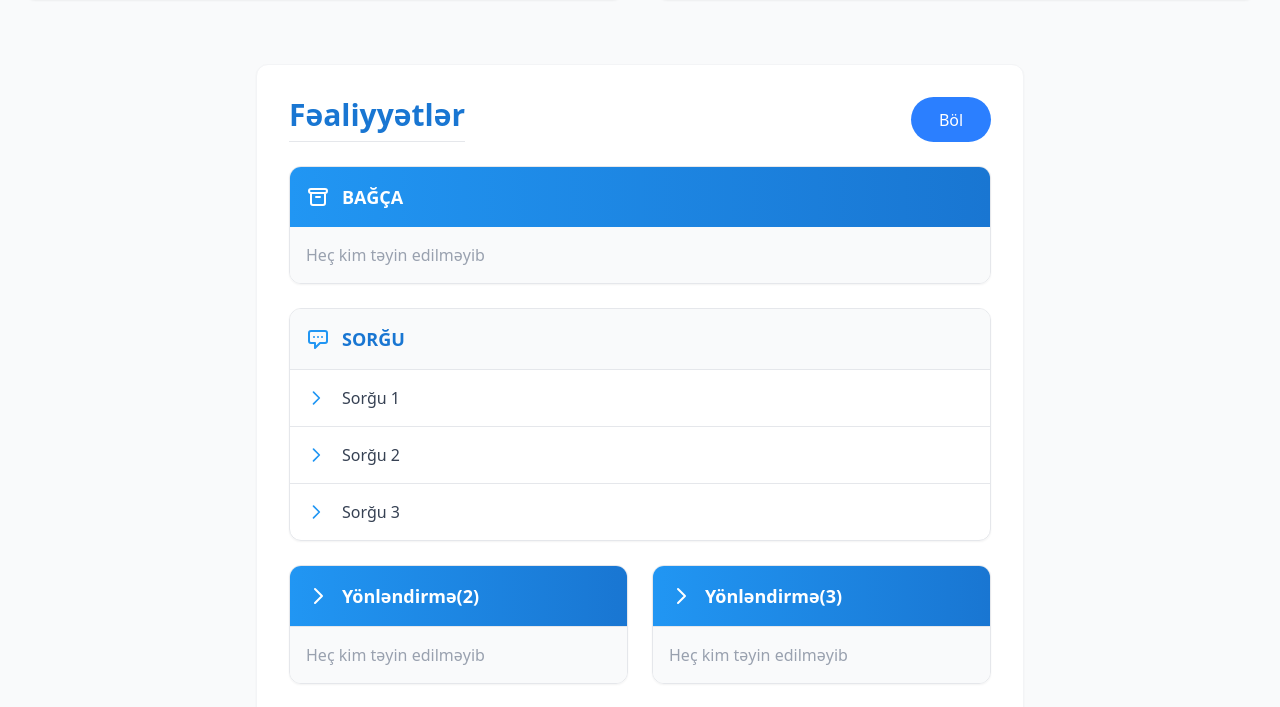
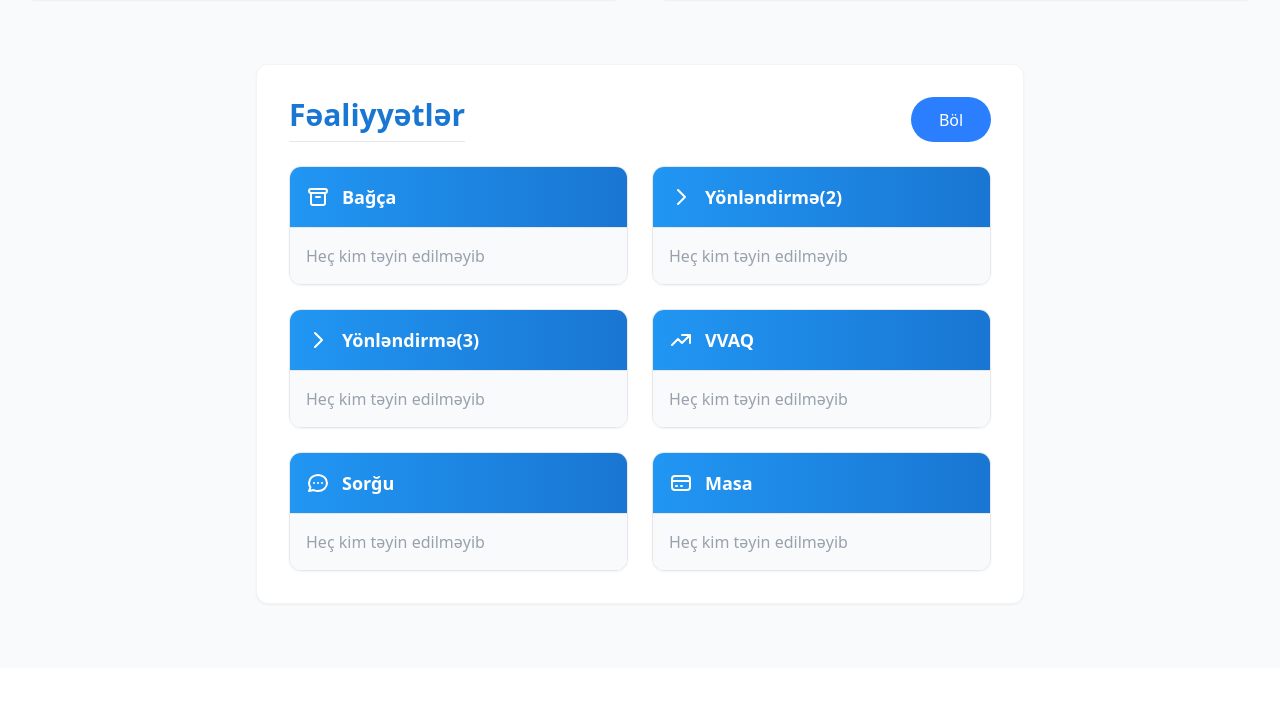
Before and after one commit to NRvBOSS/ASAN-Bolgu, a Vue app: page / in a window 1280 px wide. Shown: the part 596-1303 px from the top of the page. After the commit the page ends 1264 px from the top, so only its background shows below. Built offline with nearby package versions, Linux system fonts and the light colour scheme.

Commit message:
finish maybe(2x)

```diff
--- a/src/views/AppPeriod.vue
+++ b/src/views/AppPeriod.vue
@@ -17,87 +17,6 @@
     </div>
 
     <div class="space-y-6">
-      <!-- Bağça -->
-      <div class="border border-gray-200 rounded-xl overflow-hidden shadow-xs">
-        <div
-          class="bg-gradient-to-r from-asan-blue to-asan-dark-blue text-white p-4 flex items-center"
-        >
-          <svg
-            xmlns="http://www.w3.org/2000/svg"
-            class="h-6 w-6 mr-3"
-            fill="none"
-            viewBox="0 0 24 24"
-            stroke="currentColor"
-          >
-            <path
-              stroke-linecap="round"
-              stroke-linejoin="round"
-              stroke-width="2"
-              d="M5 8h14M5 8a2 2 0 110-4h14a2 2 0 110 4M5 8v10a2 2 0 002 2h10a2 2 0 002-2V8m-9 4h4"
-            />
-          </svg>
-          <span class="font-semibold text-lg">BAĞÇA</span>
-        </div>
-        <div class="p-4 bg-gray-50">
-          <div v-if="assignedVolunteers.Bağça" class="text-gray-700">
-            {{ assignedVolunteers.Bağça }}
-          </div>
-          <div v-else class="text-gray-400">Heç kim təyin edilməyib</div>
-        </div>
-      </div>
-
-      <!-- Sorğu bölməsi -->
-      <div class="border border-gray-200 rounded-xl overflow-hidden shadow-xs">
-        <div class="bg-gray-50 p-4 flex items-center border-b border-gray-200">
-          <svg
-            xmlns="http://www.w3.org/2000/svg"
-            class="h-6 w-6 mr-3 text-asan-blue"
-            fill="none"
-            viewBox="0 0 24 24"
-            stroke="currentColor"
-          >
-            <path
-              stroke-linecap="round"
-              stroke-linejoin="round"
-              stroke-width="2"
-              d="M8 10h.01M12 10h.01M16 10h.01M9 16H5a2 2 0 01-2-2V6a2 2 0 012-2h14a2 2 0 012 2v8a2 2 0 01-2 2h-5l-5 5v-5z"
-            />
-          </svg>
-          <span class="font-semibold text-lg text-asan-dark-blue">SORĞU</span>
-        </div>
-
-        <div class="divide-y divide-gray-200">
-          <div
-            v-for="(sorgu, index) in 3"
-            :key="index"
-            class="p-4 hover:bg-gray-50 transition-colors duration-150 flex items-center group"
-          >
-            <div class="flex items-center w-full">
-              <svg
-                xmlns="http://www.w3.org/2000/svg"
-                class="h-5 w-5 mr-4 text-asan-blue"
-                fill="none"
-                viewBox="0 0 24 24"
-                stroke="currentColor"
-              >
-                <path
-                  stroke-linecap="round"
-                  stroke-linejoin="round"
-                  stroke-width="2"
-                  d="M9 5l7 7-7 7"
-                />
-              </svg>
-              <span class="text-gray-700 group-hover:text-asan-dark-blue"
-                >Sorğu {{ index + 1 }}</span
-              >
-              <span class="ml-auto text-gray-700">
-                {{ assignedVolunteers.Sorğu?.[index] || "" }}
-              </span>
-            </div>
-          </div>
-        </div>
-      </div>
-
       <!-- Digər fəaliyyətlər -->
       <div class="grid grid-cols-1 md:grid-cols-2 gap-6">
         <ActivityCard
@@ -120,7 +39,7 @@ import { canBeAssigned, isLastStanding, shuffle } from "@/utils/assignment";
 import { ref } from "vue";
 
 const store = useVolunteerStore();
-const childCount = 5; // gündəlik uşaq sayı (dinamik ola bilər)
+const childCount = 5;
 const assignedVolunteers = ref({
   Bağça: null,
   Sorğu: [],
@@ -129,8 +48,82 @@ const assignedVolunteers = ref({
   VAQ: [],
   Masa: [],
 });
+
+// Fəaliyyət növləri
+const SITTING_ACTIVITIES = ["Bağça", "VAQ", "Masa"];
+const STANDING_ACTIVITIES = ["Sorğu", "Yön2", "Yön3"];
+
+// Son fəaliyyətin növünü yoxla
+function getLastActivityType(volunteer) {
+  if (!volunteer.history || volunteer.history.length === 0) return null;
+  const lastActivity = volunteer.history[volunteer.history.length - 1];
+
+  if (SITTING_ACTIVITIES.includes(lastActivity)) return "sitting";
+  if (STANDING_ACTIVITIES.includes(lastActivity)) return "standing";
+  return null;
+}
+
+// Könüllünün bu fəaliyyətə gedə biləcəyini yoxla
+function canGoToActivity(volunteer, activity, assignedNames) {
+  // Artıq təyin edilmişdirse
+  if (assignedNames.has(volunteer.name)) return false;
+
+  // Bağça yalnız qızlar üçün
+  if (activity === "Bağça" && volunteer.gender !== "Qadın") return false;
+
+  // Əsas yoxlamalar - VAQ və Bağça üçün daha yumşaq yoxlama
+  if (activity !== "VAQ" && activity !== "Bağça") {
+    if (!canBeAssigned(volunteer, activity, childCount)) return false;
+    if (isLastStanding(volunteer)) return false;
+  }
+
+  // Fəaliyyət növü qaydası - yalnız Masa olmayan oturaqlı fəaliyyətlər üçün
+  const lastType = getLastActivityType(volunteer);
+
+  if (
+    lastType === "sitting" &&
+    SITTING_ACTIVITIES.includes(activity) &&
+    activity !== "Masa"
+  ) {
+    // Bağça və VAQ üçün daha çevik qayda
+    if (activity === "Bağça" || activity === "VAQ") {
+      // Əgər son 2 fəaliyyətdə bu fəaliyyəti etməyibsə, icazə ver
+      const lastTwo = volunteer.history.slice(-2);
+      if (!lastTwo.includes(activity)) {
+        console.log(
+          `${volunteer.name} üçün ${activity} icazə verildi (son 2-də yoxdur)`
+        );
+        return true;
+      }
+    }
+    return false; // digər oturaqlı fəaliyyətlər üçün qadağa
+  }
+
+  // Masa üçün bütün yoxlamalar keçilsin
+  if (activity === "Masa") return true;
+
+  // Son 2 dəfə eyni fəaliyyəti etməməli (Masa istisna)
+  if (activity !== "Masa") {
+    const lastTwo = volunteer.history.slice(-2);
+    if (lastTwo.includes(activity)) return false;
+  }
+
+  // Bağça üçün son 3 dəfə yoxla - daha yumşaq
+  if (activity === "Bağça") {
+    const lastThree = volunteer.history.slice(-3);
+    if (lastThree.includes("Bağça")) {
+      console.log(
+        `${volunteer.name} son 3-də Bağça etdiyi üçün qəbul edilmədi`
+      );
+      return false;
+    }
+  }
+
+  return true;
+}
+
 function assignActivities() {
-  // Reset assignments
+  // Sıfırla
   assignedVolunteers.value = {
     Bağça: null,
     Sorğu: [],
@@ -141,85 +134,141 @@ function assignActivities() {
   };
 
   const validVolunteers = store.volunteers.filter(
-    (v) => v && v.name && Array.isArray(v.history)
+    (v) => v?.name && Array.isArray(v.history)
   );
-  if (validVolunteers.length === 0) return;
 
-  // Bağça (yalnız qadınlar)
-  const girls = validVolunteers.filter(
-    (v) => v.gender === "Qadın" && canBeAssigned(v, "Bağça", childCount)
-  );
-  const girl = shuffle(girls).find((v) => !isLastStanding(v));
-  if (girl) {
-    store.assignActivity(girl.name, "Bağça");
-    assignedVolunteers.value.Bağça = girl.name;
+  if (validVolunteers.length === 0) {
+    alert("Əlavə edilmiş könüllü yoxdur!");
+    return;
   }
 
-  // Yön2 və Yön3
-  ["Yön2", "Yön3"].forEach((activity) => {
-    const eligible = validVolunteers.filter(
-      (v) =>
-        v.name !== assignedVolunteers.value.Bağça &&
-        canBeAssigned(v, activity, childCount) &&
-        !isLastStanding(v)
-    );
-    const pick = shuffle(eligible)[0];
-    if (pick) {
-      store.assignActivity(pick.name, activity);
-      assignedVolunteers.value[activity].push(pick.name);
-    }
+  const assignedNames = new Set();
+
+  // 1. BAĞÇA - 1 qız
+  console.log("=== BAĞÇA təyinatı ===");
+  const eligibleForBagca = validVolunteers.filter((v) =>
+    canGoToActivity(v, "Bağça", assignedNames)
+  );
+  console.log(
+    "Bağça üçün uyğun:",
+    eligibleForBagca.map((v) => v.name)
+  );
+
+  if (eligibleForBagca.length > 0) {
+    const selected = shuffle(eligibleForBagca)[0];
+    store.assignActivity(selected.name, "Bağça");
+    assignedVolunteers.value.Bağça = selected.name;
+    assignedNames.add(selected.name);
+    console.log("Bağçaya təyin edildi:", selected.name);
+  }
+
+  // 2. YÖN2 - 1 nəfər
+  console.log("=== YÖN2 təyinatı ===");
+  const eligibleForYon2 = validVolunteers.filter((v) =>
+    canGoToActivity(v, "Yön2", assignedNames)
+  );
+  console.log(
+    "Yön2 üçün uyğun:",
+    eligibleForYon2.map((v) => v.name)
+  );
+
+  if (eligibleForYon2.length > 0) {
+    const selected = shuffle(eligibleForYon2)[0];
+    store.assignActivity(selected.name, "Yön2");
+    assignedVolunteers.value.Yön2.push(selected.name);
+    assignedNames.add(selected.name);
+    console.log("Yön2-yə təyin edildi:", selected.name);
+  }
+
+  // 3. YÖN3 - 1 nəfər
+  console.log("=== YÖN3 təyinatı ===");
+  const eligibleForYon3 = validVolunteers.filter((v) =>
+    canGoToActivity(v, "Yön3", assignedNames)
+  );
+  console.log(
+    "Yön3 üçün uyğun:",
+    eligibleForYon3.map((v) => v.name)
+  );
+
+  if (eligibleForYon3.length > 0) {
+    const selected = shuffle(eligibleForYon3)[0];
+    store.assignActivity(selected.name, "Yön3");
+    assignedVolunteers.value.Yön3.push(selected.name);
+    assignedNames.add(selected.name);
+    console.log("Yön3-ə təyin edildi:", selected.name);
+  }
+
+  // 4. VAQ - 1 nəfər
+  console.log("=== VAQ təyinatı ===");
+  const eligibleForVAQ = validVolunteers.filter((v) =>
+    canGoToActivity(v, "VAQ", assignedNames)
+  );
+  console.log(
+    "VAQ üçün uyğun:",
+    eligibleForVAQ.map((v) => v.name)
+  );
+
+  if (eligibleForVAQ.length > 0) {
+    const selected = shuffle(eligibleForVAQ)[0];
+    store.assignActivity(selected.name, "VAQ");
+    assignedVolunteers.value.VAQ.push(selected.name);
+    assignedNames.add(selected.name);
+    console.log("VAQ-a təyin edildi:", selected.name);
+  }
+
+  // 5. SORĞU - 3 nəfər (uşaq sayına görə)
+  console.log("=== SORĞU təyinatı ===");
+  const sorguCount = childCount < 10 ? 3 : 2;
+  const eligibleForSorgu = validVolunteers.filter((v) =>
+    canGoToActivity(v, "Sorğu", assignedNames)
+  );
+  console.log(
+    "Sorğu üçün uyğun:",
+    eligibleForSorgu.map((v) => v.name)
+  );
+
+  const sorguSelections = shuffle(eligibleForSorgu).slice(0, sorguCount);
+  sorguSelections.forEach((selected) => {
+    store.assignActivity(selected.name, "Sorğu");
+    assignedVolunteers.value.Sorğu.push(selected.name);
+    assignedNames.add(selected.name);
+    console.log("Sorğuya təyin edildi:", selected.name);
   });
 
-  // Sorğu (3 nəfər)
-  const sorğuLimit = childCount < 10 ? 3 : 2;
-  const assignedNames = Object.values(assignedVolunteers.value)
-    .flat()
-    .filter(Boolean);
-  const eligibleSorğu = validVolunteers.filter(
-    (v) =>
-      !assignedNames.includes(v.name) && canBeAssigned(v, "Sorğu", childCount)
+  // 6. MASA - qalanlar
+  console.log("=== MASA təyinatı ===");
+  const remainingForMasa = validVolunteers.filter(
+    (v) => !assignedNames.has(v.name)
   );
-  const sorğuPicks = shuffle(eligibleSorğu).slice(0, sorğuLimit);
-  sorğuPicks.forEach((v) => {
-    store.assignActivity(v.name, "Sorğu");
-    assignedVolunteers.value.Sorğu.push(v.name);
+  console.log(
+    "Masa üçün qalanlar:",
+    remainingForMasa.map((v) => v.name)
+  );
+
+  remainingForMasa.forEach((selected) => {
+    store.assignActivity(selected.name, "Masa");
+    assignedVolunteers.value.Masa.push(selected.name);
+    assignedNames.add(selected.name);
+    console.log("Masaya təyin edildi:", selected.name);
   });
 
-  // VAQ (2 nəfər)
-  const currentAssigned = [...assignedNames, ...assignedVolunteers.value.Sorğu];
-  const eligibleVAQ = validVolunteers.filter(
-    (v) =>
-      !currentAssigned.includes(v.name) && canBeAssigned(v, "VAQ", childCount)
+  console.log("=== SON NƏTİCƏ ===");
+  console.log("Final assignments:", assignedVolunteers.value);
+  console.log(
+    "Cəmi təyin edilən:",
+    assignedNames.size,
+    "Cəmi könüllü:",
+    validVolunteers.length
   );
-  const vaqPicks = shuffle(eligibleVAQ).slice(0, 2);
-  vaqPicks.forEach((v) => {
-    store.assignActivity(v.name, "VAQ");
-    assignedVolunteers.value.VAQ.push(v.name);
-  });
-
-  // Masa (qalanlar)
-  const allAssignedNames = [
-    assignedVolunteers.value.Bağça,
-    ...assignedVolunteers.value.Sorğu,
-    ...assignedVolunteers.value.Yön2,
-    ...assignedVolunteers.value.Yön3,
-    ...assignedVolunteers.value.VAQ,
-  ].filter(Boolean);
-
-  const remainingVolunteers = validVolunteers.filter(
-    (v) => !allAssignedNames.includes(v.name)
-  );
-
-  remainingVolunteers.forEach((v) => {
-    store.assignActivity(v.name, "Masa");
-    if (!Array.isArray(assignedVolunteers.value.Masa)) {
-      assignedVolunteers.value.Masa = [];
-    }
-    assignedVolunteers.value.Masa.push(v.name);
-  });
 }
 
 const activities = [
+  {
+    title: "Bağça",
+    icon: "M5 8h14M5 8a2 2 0 110-4h14a2 2 0 110 4M5 8v10a2 2 0 002 2h10a2 2 0 002-2V8m-9 4h4",
+    color: "text-asan-blue",
+    key: "Bağça",
+  },
   {
     title: "Yönləndirmə(2)",
     icon: "M9 5l7 7-7 7",
@@ -239,6 +288,12 @@ const activities = [
     key: "VAQ",
   },
   {
+    title: "Sorğu",
+    icon: "M8 12h.01M12 12h.01M16 12h.01M21 12c0 4.418-4.03 8-9 8a9.863 9.863 0 01-4.255-.949L3 20l1.395-3.72C3.512 15.042 3 13.574 3 12c0-4.418 4.03-8 9-8s9 3.582 9 8z",
+    color: "text-asan-blue",
+    key: "Sorğu",
+  },
+  {
     title: "Masa",
     icon: "M3 10h18M7 15h1m4 0h1m-7 4h12a3 3 0 003-3V8a3 3 0 00-3-3H6a3 3 0 00-3 3v8a3 3 0 003 3z",
     color: "text-asan-blue",
```
Also changed, not shown: src/utils/assignment.js (+10 -11 lines).
